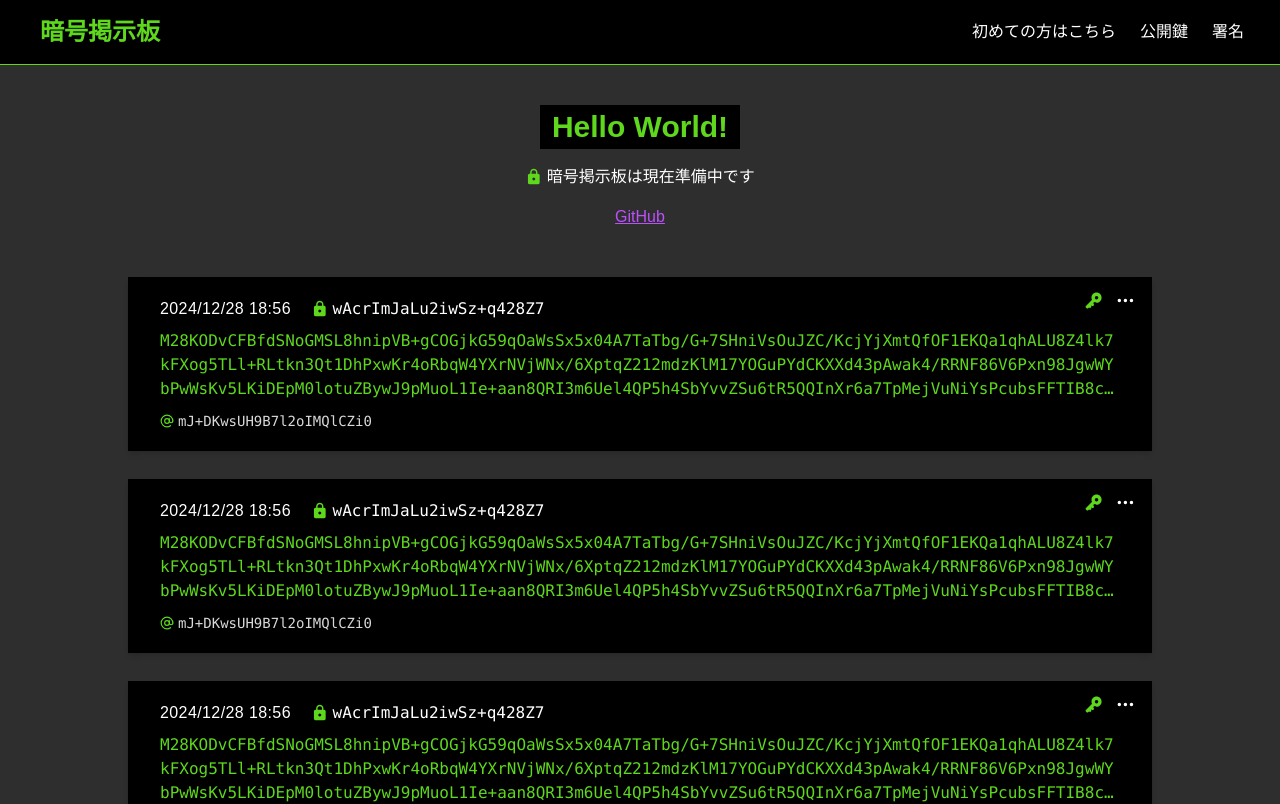
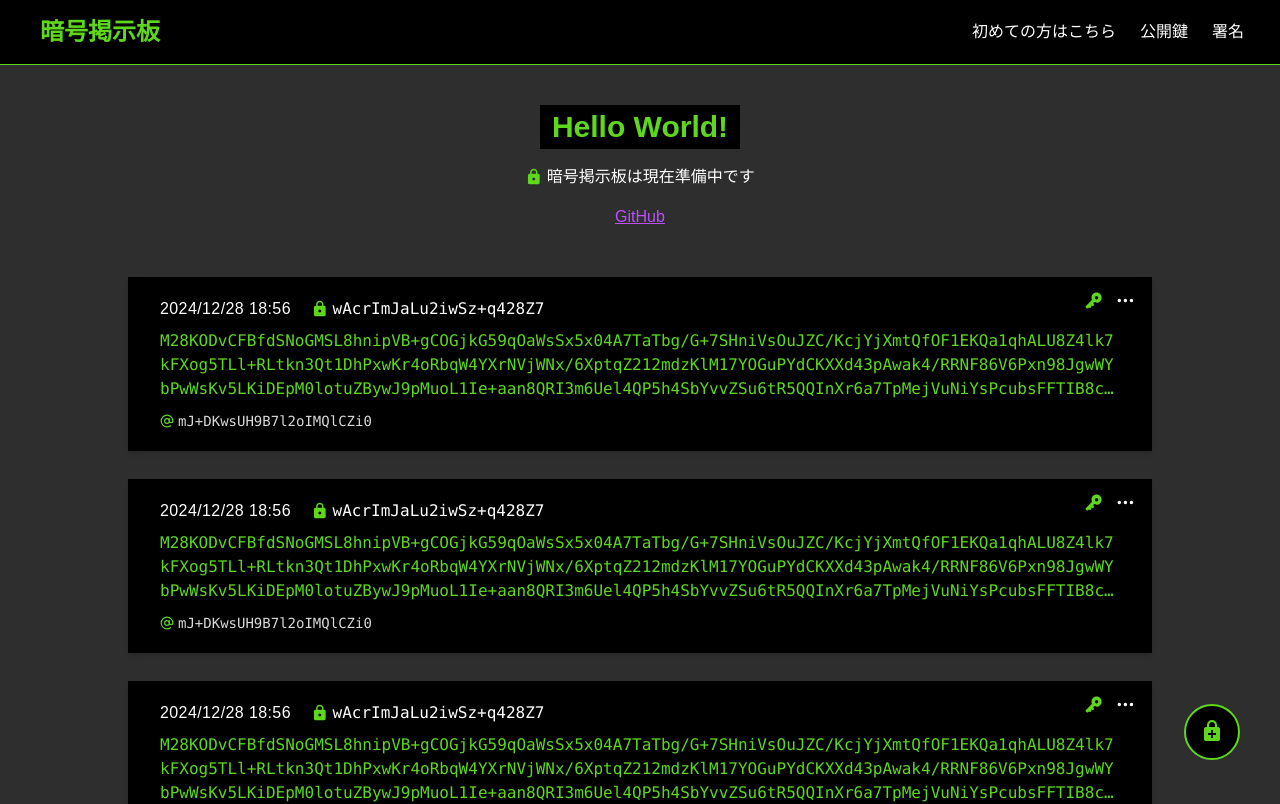
Before and after one commit to nanasi-1/encrypted-board, a Next.js app: page / in a window 1280 px wide. Shown: the top 804 px of the page. Built offline with nearby package versions, Linux system fonts and the light colour scheme.

Commit message:
PostButtonを追加 (#17)
- PostButtonコンポーネントを追加
- 右下のボタンのコンテナとしてFixedButtonsを追加
- RoundedIconButtonを追加

---------

Co-authored-by: nanasi-1 <test-email>

```diff
--- /dev/null
+++ b/src/app/(components)/fixed-buttons.tsx
@@ -0,0 +1,10 @@
+// 右下のボタンのコンテナ
+import PostButton from "./post-button";
+
+export default function FixedButtons(/* 各ボタンに必要なprops */) {
+  return (
+    <div className="fixed bottom-10 right-10 z-10">
+      <PostButton />
+    </div>
+  )
+}
--- /dev/null
+++ b/src/app/(components)/post-button.tsx
@@ -0,0 +1,16 @@
+'use client'
+import { AddEncryptionIcon } from "@/components/ui/icons"
+import RoundedIconButton from "@/components/ui/rounded-icon-button"
+
+export default function PostButton() {
+  const openModal = () => {
+    console.log('open modal')
+  }
+
+  return (
+    <RoundedIconButton
+      Icon={AddEncryptionIcon}
+      onClick={openModal}
+    />
+  )
+}
--- a/src/app/page.tsx
+++ b/src/app/page.tsx
@@ -1,6 +1,7 @@
 import { Icones, LockIcon } from "@/components/ui/icons";
 import PostCard from "./(components)/post-card/post-card";
 import Pagination from "@/components/ui/pagination/pagination";
+import FixedButtons from "./(components)/fixed-buttons";
 
 export default async function Home({ searchParams }: {
   searchParams: Promise<{ [key: string]: string | string[] | undefined }>,
@@ -28,6 +29,7 @@ export default async function Home({ searchParams }: {
         <PostCard />
         <Pagination currentPage={currentPage} maxPage={4} baseHref="/?page="/>
       </div>
+      <FixedButtons />
     </>
   );
 }
--- a/src/components/ui/icons.tsx
+++ b/src/components/ui/icons.tsx
@@ -57,3 +57,10 @@ export function MenuDotsIcon(props: SVGProps<SVGSVGElement>) {
     <svg xmlns="http://www.w3.org/2000/svg" width="1em" height="1em" viewBox="0 0 24 24" {...props}><path fill="currentColor" d="M7 12a2 2 0 1 1-4 0a2 2 0 0 1 4 0m7 0a2 2 0 1 1-4 0a2 2 0 0 1 4 0m7 0a2 2 0 1 1-4 0a2 2 0 0 1 4 0"></path></svg>
   )
 }
+
+
+export function AddEncryptionIcon(props: SVGProps<SVGSVGElement>) {
+  return (
+    <svg xmlns="http://www.w3.org/2000/svg" width="1em" height="1em" viewBox="0 0 24 24" {...props}><path fill="currentColor" d="M11 19h2v-3h3v-2h-3v-3h-2v3H8v2h3zm-5 3q-.825 0-1.412-.587T4 20V10q0-.825.588-1.412T6 8h1V6q0-2.075 1.463-3.537T12 1t3.538 1.463T17 6v2h1q.825 0 1.413.588T20 10v10q0 .825-.587 1.413T18 22zM9 8h6V6q0-1.25-.875-2.125T12 3t-2.125.875T9 6z"></path></svg>
+  )
+}
--- /dev/null
+++ b/src/components/ui/rounded-icon-button/button.module.css
@@ -0,0 +1,4 @@
+.button {
+  /* base */
+  @apply border-primary border-2 rounded-full w-14 h-14 bg-black;
+}
--- /dev/null
+++ b/src/components/ui/rounded-icon-button/index.tsx
@@ -0,0 +1,20 @@
+import { classnameBuilder } from '@/utils/classname-builder'
+import styles from './button.module.css'
+import { Icones } from '../icons'
+
+export default function RoundedIconButton({ Icon, onClick, className }: {
+  Icon: React.FunctionComponent<React.SVGProps<SVGSVGElement>>
+  onClick?: () => void
+  className?: string
+}) {
+  const _className = classnameBuilder()
+    .add(styles['button'])
+    .add(className)
+    .build()
+
+  return (
+    <button className={_className} onClick={onClick}>
+      <Icones Icon={Icon} fontSize={24} />
+    </button>
+  )
+}
--- a/src/lib/encrypt.ts
+++ b/src/lib/encrypt.ts
@@ -6,7 +6,7 @@ const algorithm = {
 } as const satisfies RsaOaepParams
 
 export async function encrypt(plainText: string, publicKey: CryptoKey): Promise<string> {
-  const textBuf = await plainTextToArrayBuffer(plainText);
+  const textBuf = plainTextToArrayBuffer(plainText);
   const cipherBuf = await globalThis.crypto.subtle.encrypt(
     algorithm,
     publicKey,
```
